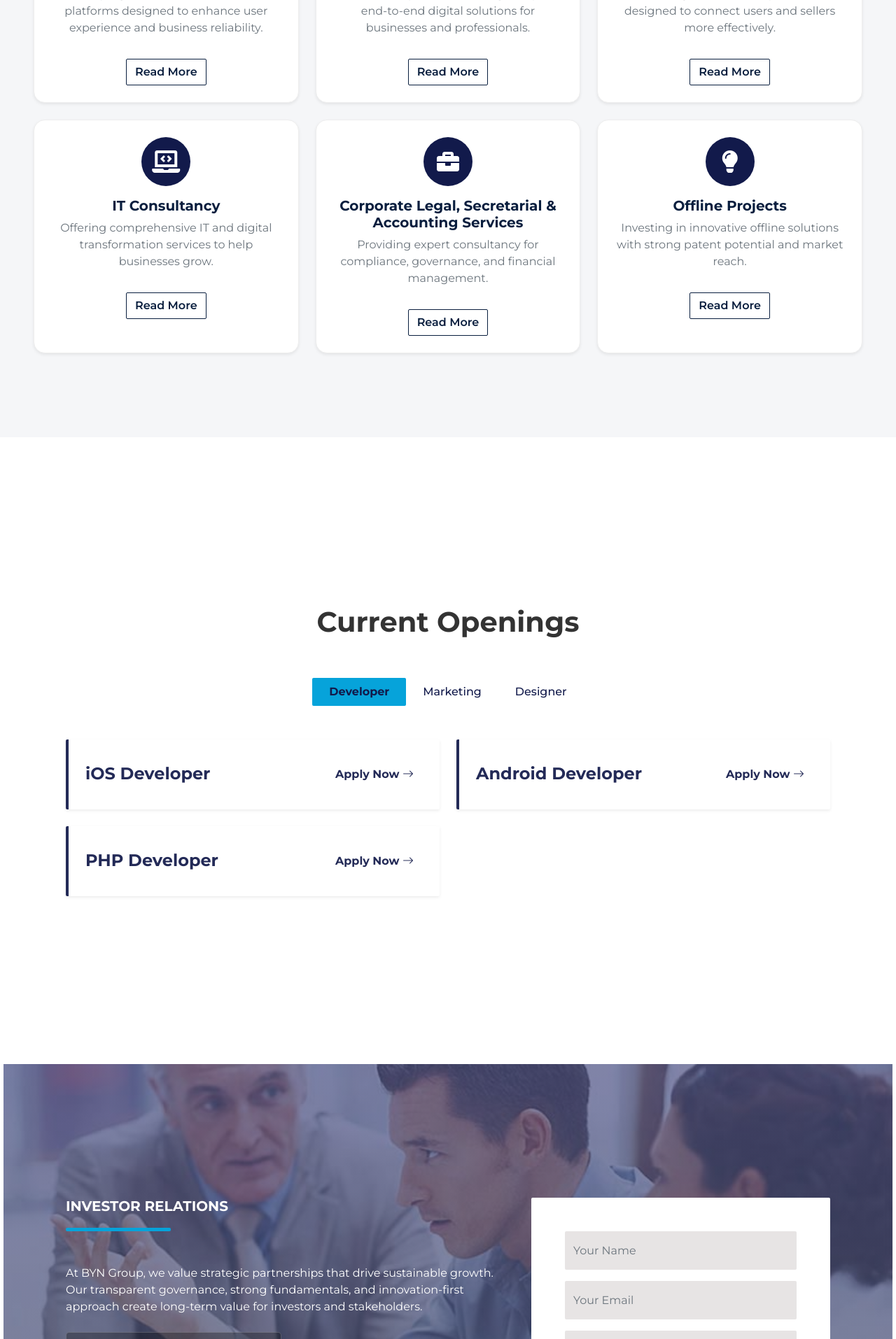
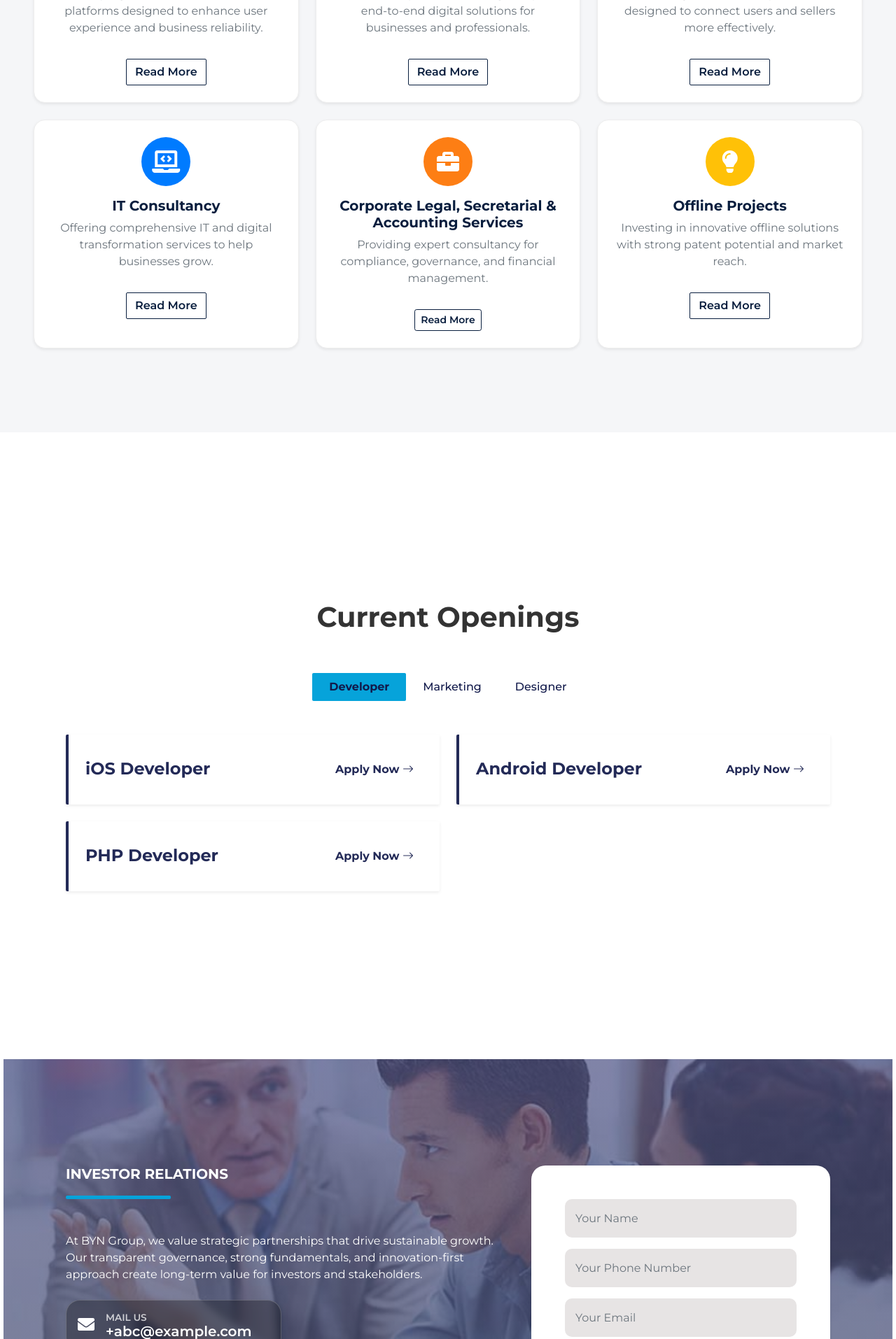
Before and after one commit to shilpacvenugopal/website, a Django app: page / in a window 1280 px wide. Shown: the part 3411-5325 px from the top of the page at 70% size. Run offline with Django 5.2, Linux system fonts and the light colour scheme; some libraries are stand-ins or nearby versions.

Commit message:
ventures

```diff
--- a/static/css/style.css
+++ b/static/css/style.css
@@ -649,6 +649,8 @@ h6,
     border: none;
 }
 
+
+
 .modal-body img {
     border-radius: 16px;
     width: 100%;
--- a/templates/index.html
+++ b/templates/index.html
@@ -420,7 +420,7 @@
         <!-- Venture 1: Cloud-Based Services -->
         <div class="col-md-6 col-lg-4">
             <div class="venture-card p-4 h-100 text-center shadow-sm rounded-4 bg-white">
-            <div class="icon-circle mb-3" style="background-color:#121A4B;">
+            <div class="icon-circle mb-3" style="background-color:#e83e8c;">
                 <i class="fas fa-cloud fa-2x text-white"></i>
             </div>
             <h5 class="fw-bold mt-2">Cloud-Based Services (Stealth Start-up)</h5>
@@ -437,7 +437,7 @@
         <!-- Venture 2: Digital Service Platform -->
         <div class="col-md-6 col-lg-4">
             <div class="venture-card p-4 h-100 text-center shadow-sm rounded-4 bg-white">
-            <div class="icon-circle mb-3" style="background-color:#121A4B;">
+            <div class="icon-circle mb-3" style="background-color:#6f42c1;">
                 <i class="fas fa-robot fa-2x text-white"></i>
             </div>
             <h5 class="fw-bold mt-2">Digital Service Platform (Stealth AI Start-up)</h5>
@@ -453,7 +453,7 @@
         <!-- Venture 3: Marketplace Platform -->
         <div class="col-md-6 col-lg-4">
             <div class="venture-card p-4 h-100 text-center shadow-sm rounded-4 bg-white">
-            <div class="icon-circle mb-3" style="background-color:#121A4B;">
+            <div class="icon-circle mb-3" style="background-color:#28a745;">
                 <i class="fas fa-store fa-2x text-white"></i>
             </div>
             <h5 class="fw-bold mt-2">Marketplace Platform (Stealth Start-up)</h5>
@@ -469,7 +469,7 @@
         <!-- Venture 4: IT Consultancy -->
         <div class="col-md-6 col-lg-4">
             <div class="venture-card p-4 h-100 text-center shadow-sm rounded-4 bg-white">
-            <div class="icon-circle mb-3" style="background-color:#121A4B;">
+            <div class="icon-circle mb-3" style="background-color:#007bff;">
                 <i class="fas fa-laptop-code fa-2x text-white"></i>
             </div>
             <h5 class="fw-bold mt-2">IT Consultancy</h5>
@@ -485,23 +485,24 @@
         <!-- Venture 5: Corporate Legal, Secretarial & Accounting Services -->
         <div class="col-md-6 col-lg-4">
             <div class="venture-card p-4 h-100 text-center shadow-sm rounded-4 bg-white">
-            <div class="icon-circle mb-3" style="background-color:#121A4B;">
+            <div class="icon-circle mb-3" style="background-color:#fd7e14;">
                 <i class="fas fa-briefcase fa-2x text-white"></i>
             </div>
             <h5 class="fw-bold mt-2">Corporate Legal, Secretarial & Accounting Services</h5>
             <p class="text-muted mt-2">
                 Providing expert consultancy for compliance, governance, and financial management.
             </p>
-            <button class="btn btn-outline-dark mt-3" data-bs-toggle="modal" data-bs-target="#CorporateModal">
+            <button class="btn btn-outline-dark btn-sm mt-3" data-bs-toggle="modal" data-bs-target="#CorporateModal">
               Read More
             </button>
+
             </div>
         </div>
 
         <!-- Venture 6: Offline Projects -->
         <div class="col-md-6 col-lg-4">
             <div class="venture-card p-4 h-100 text-center shadow-sm rounded-4 bg-white">
-            <div class="icon-circle mb-3" style="background-color:#121A4B;">
+            <div class="icon-circle mb-3" style="background-color:#ffc107;">
                 <i class="fas fa-lightbulb fa-2x text-white"></i>
             </div>
             <h5 class="fw-bold mt-2">Offline Projects</h5>
@@ -764,12 +765,10 @@
     <!-- Investor Relation start -->
     <div class="container-fluid wow fadeInUp d-flex align-items-center" data-wow-delay="0.1s" id="investor_relations"
     style="
-        /* The overlay gradient goes FIRST, then the image */
         background-image: linear-gradient(rgba(77, 82, 133, 0.7), rgba(65, 75, 104, 0.7)), url('../static/img/about.jpg');
         background-size: cover;
         background-position: center;
         background-repeat: no-repeat;
-        /* FULL-SCREEN STYLES */
         width: 99.2vw;
         min-height: 100vh;
     ">
@@ -779,71 +778,135 @@
                 <div class="section-title position-relative pb-3 mb-5">
                     <h5 class="fw-bold text-white text-uppercase">INVESTOR RELATIONS</h5>
                 </div>
-                <p class="mb-4 text-white text-justify">At BYN Group, we value strategic partnerships that drive sustainable growth. Our
+                <p class="mb-4 text-white text-justify">
+                    At BYN Group, we value strategic partnerships that drive sustainable growth. Our
                     transparent governance, strong fundamentals, and innovation-first approach
-                    create long-term value for investors and stakeholders.</p>
+                    create long-term value for investors and stakeholders.
+                </p>
+
                 <div class="d-flex align-items-center mt-2 wow zoomIn" data-wow-delay="0.6s">
                     <div class="col-6 wow zoomIn" data-wow-delay="0.6s">
-                        <div class="p-3 rounded-3" style="background-color: rgba(0, 0, 0, 0.3); border: 1px solid rgba(255, 255, 255, 0.2);">
-                            <div class="d-flex align-items-center">
-                                <div class="me-3">
-                                    <i class="fa fa-phone-alt text-white fs-4"></i>
-                                </div>
-                                <div>
-                                    <h6 class="mb-0 text-white opacity-75 text-uppercase" style="font-size: 0.85rem;">Contact Us</h6>
-                                    <h5 class="mb-0 text-white" style="font-weight: 500;">+914844052626</h5>
-                                </div>
-                            </div>
-                        </div>
-                    </div>
-                </div>
-                <div class="d-flex align-items-center mt-2 wow zoomIn" data-wow-delay="0.6s">
-                    <div class="col-6 wow zoomIn" data-wow-delay="0.6s">
-                        <div class="p-3 rounded-3" style="background-color: rgba(0, 0, 0, 0.3); border: 1px solid rgba(255, 255, 255, 0.2);">
+                        <div class="p-3 shadow-sm"
+                            style="
+                                background-color: rgba(0, 0, 0, 0.3);
+                                border: 1px solid rgba(255, 255, 255, 0.2);
+                                border-radius: 20px;
+                                backdrop-filter: blur(6px);
+                                box-shadow: 0 4px 10px rgba(0, 0, 0, 0.2);
+                            ">
                             <div class="d-flex align-items-center">
                                 <div class="me-3">
                                     <i class="fa fa-envelope text-white fs-4"></i>
                                 </div>
                                 <div>
-                                    <h6 class="mb-0 text-white opacity-75 text-uppercase" style="font-size: 0.85rem;">Mail Us</h6>
+                                    <h6 class="mb-0 text-white opacity-75 text-uppercase" style="font-size: 0.85rem;">
+                                        Mail Us
+                                    </h6>
                                     <h5 class="mb-0 text-white" style="font-weight: 500;">+abc@example.com</h5>
                                 </div>
                             </div>
                         </div>
                     </div>
                 </div>
+            </div>
 
-            </div>
             <div class="col-lg-5">
-                <div class="bg-white rounded h-100 d-flex align-items-center p-5 wow zoomIn" data-wow-delay="0.9s">
-                    <form>
+                <div class="bg-white h-100 d-flex align-items-center p-5 wow zoomIn shadow-sm"
+                    data-wow-delay="0.9s"
+                    style="
+                        border-radius: 20px;
+                        box-shadow: 0 4px 15px rgba(0, 0, 0, 0.1);
+                        transition: all 0.3s ease;
+                    ">
+                    <form id="investorForm" style="width: 100%;">
                         <div class="row g-3">
                             <div class="col-xl-12">
-                                <input type="text" class="form-control border-0" placeholder="Your Name"
-                                       style="height: 55px; background-color: #e7e4e4;">
+                                <input id="name" type="text" class="form-control border-0" placeholder="Your Name"
+                                    style="height: 55px; background-color: #e7e4e4; border-radius: 10px; padding-left: 15px;" />
                             </div>
+
                             <div class="col-12">
-                                <input type="email" class="form-control border-0" placeholder="Your Email"
-                                       style="height: 55px; background-color: #e7e4e4;">
+                                <input id="phone" type="tel" class="form-control border-0" placeholder="Your Phone Number"
+                                    style="height: 55px; background-color: #e7e4e4; border-radius: 10px; padding-left: 15px;" />
                             </div>
+
                             <div class="col-12">
-                                <input type="email" class="form-control border-0" placeholder="Area of Interest"
-                                       style="height: 55px; background-color: #e7e4e4;">
+                                <input id="email" type="email" class="form-control border-0" placeholder="Your Email"
+                                    style="height: 55px; background-color: #e7e4e4; border-radius: 10px; padding-left: 15px;" />
                             </div>
+
                             <div class="col-12">
-                                <textarea class="form-control border-0" rows="3" placeholder="Message"
-                                          style="background-color: #e7e4e4;"></textarea>
+                                <input id="interest" type="text" class="form-control border-0" placeholder="Area of Interest"
+                                    style="height: 55px; background-color: #e7e4e4; border-radius: 10px; padding-left: 15px;" />
                             </div>
+
                             <div class="col-12">
-                                <button class="btn w-100 py-3" type="submit" style="background-color: #224963; color: white; border: none;">Let’s shape the future together.</button>
+                                <textarea id="message" class="form-control border-0" rows="3" placeholder="Message"
+                                    style="background-color: #e7e4e4; border-radius: 10px; padding: 10px 15px;"></textarea>
+                            </div>
+
+                            <div class="col-12">
+                                <button class="btn w-100 py-3" type="button" onclick="submitInvestorForm()"
+                                    style="
+                                        background-color: #224963;
+                                        color: white;
+                                        border: none;
+                                        border-radius: 10px;
+                                        font-weight: 500;
+                                        transition: 0.3s;
+                                    "
+                                    onmouseover="this.style.backgroundColor='#1b3b50'"
+                                    onmouseout="this.style.backgroundColor='#224963'">
+                                    Let’s shape the future together.
+                                </button>
                             </div>
                         </div>
                     </form>
                 </div>
             </div>
+
         </div>
     </div>
 </div>
+
+<!-- ✅ JS Script for API POST -->
+<script>
+  async function submitInvestorForm() {
+    const data = {
+      name: document.getElementById("name").value.trim(),
+      phone: document.getElementById("phone").value.trim(),
+      email: document.getElementById("email").value.trim(),
+      area_of_interest: document.getElementById("area_of_interest").value.trim(),
+      message: document.getElementById("message").value.trim(),
+    };
+
+    if (!data.name || !data.email) {
+      alert("Please fill in your name and email.");
+      return;
+    }
+
+    try {
+      const response = await fetch("http://127.0.0.1:8000/submitinvestor/", {
+        method: "POST",
+        headers: {
+          "Content-Type": "application/json",
+        },
+        body: JSON.stringify(data),
+      });
+
+      if (response.ok) {
+        alert("✅ Thank you! Your message has been sent successfully.");
+        document.getElementById("investorForm").reset();
+      } else {
+        alert("⚠️ Something went wrong. Please try again later.");
+      }
+    } catch (error) {
+      console.error("Error:", error);
+      alert("❌ Failed to connect to the server.");
+    }
+  }
+</script>
+
     <!-- Investor Relation ENd -->
 
     <!-- FOOTER START -->
```
Also changed, not shown: 1 other file. Lines whose indentation alone changed are shown as unchanged.
